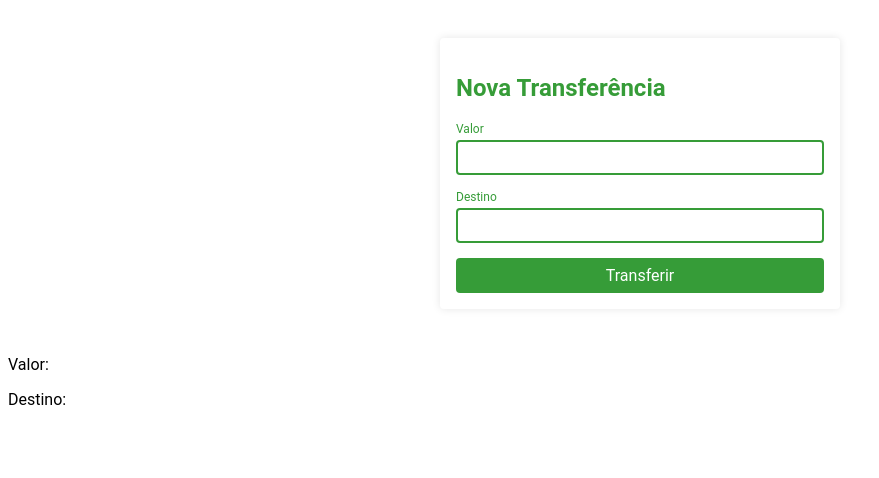
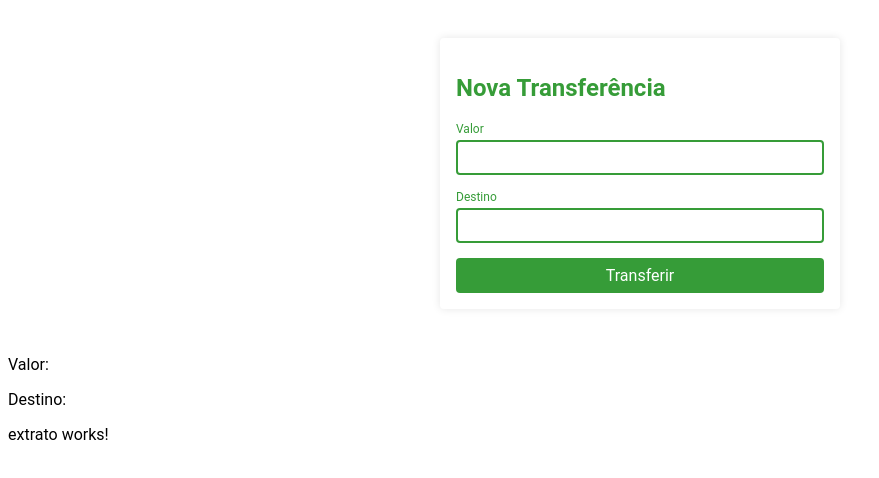
Before and after one commit to rodolfoghi/angular-getting-started-bytebank, an Angular app: page / in a window 1280 px wide. Shown: the top 478 px of the page, without its empty margins (0-879 px from the left). Built offline with nearby package versions, Linux system fonts and the light colour scheme.

Commit message:
Criando componente extrato

```diff
--- a/src/app/app.component.html
+++ b/src/app/app.component.html
@@ -4,3 +4,5 @@
 
 <p>Valor: {{ transferencia?.valor }}</p>
 <p>Destino: {{ transferencia?.destino }}</p>
+
+<app-extrato></app-extrato>
--- a/src/app/app.module.ts
+++ b/src/app/app.module.ts
@@ -4,9 +4,10 @@
 
 import { AppComponent } from './app.component';
 import { NovaTransferenciaComponent } from './nova-transferencia/nova-transferencia.component';
+import { ExtratoComponent } from './extrato/extrato.component';
 
 @NgModule({
-  declarations: [AppComponent, NovaTransferenciaComponent],
+  declarations: [AppComponent, NovaTransferenciaComponent, ExtratoComponent],
   imports: [BrowserModule, FormsModule],
   providers: [],
   bootstrap: [AppComponent],
--- /dev/null
+++ b/src/app/extrato/extrato.component.html
@@ -0,0 +1 @@
+<p>extrato works!</p>
--- /dev/null
+++ b/src/app/extrato/extrato.component.ts
@@ -0,0 +1,15 @@
+import { Component, OnInit } from '@angular/core';
+
+@Component({
+  selector: 'app-extrato',
+  templateUrl: './extrato.component.html',
+  styleUrls: ['./extrato.component.scss']
+})
+export class ExtratoComponent implements OnInit {
+
+  constructor() { }
+
+  ngOnInit(): void {
+  }
+
+}
```
Also changed, not shown: src/app/extrato/extrato.component.scss (added), 1 other file (tests, documents, lock files or other folders).
